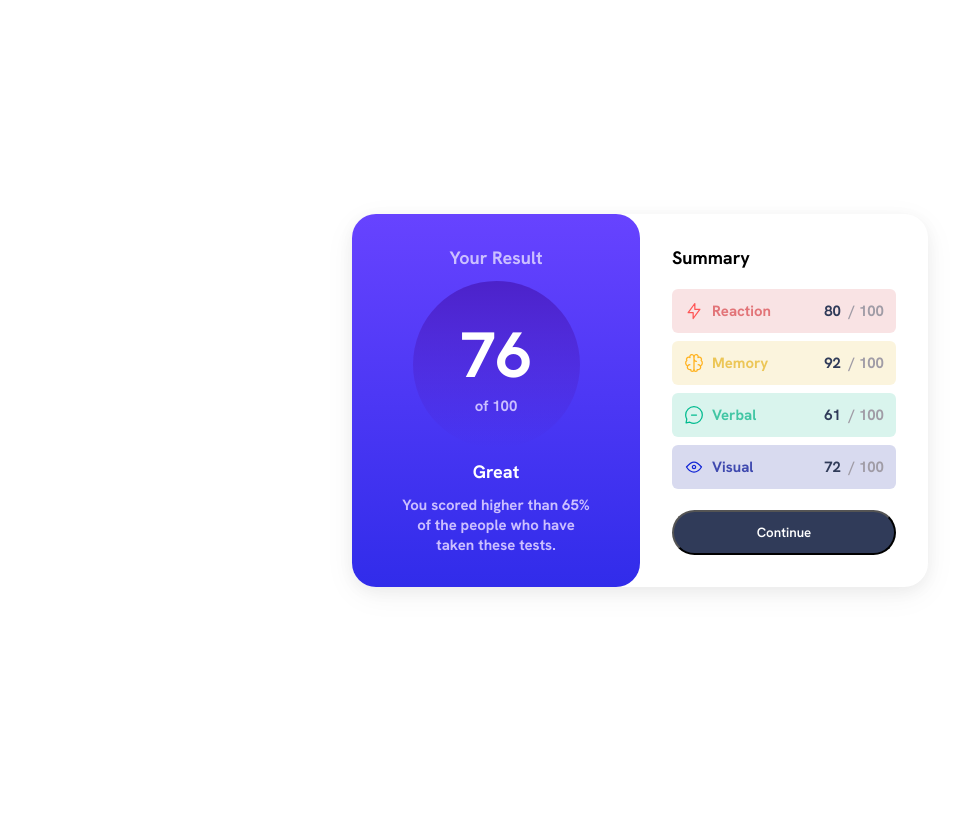
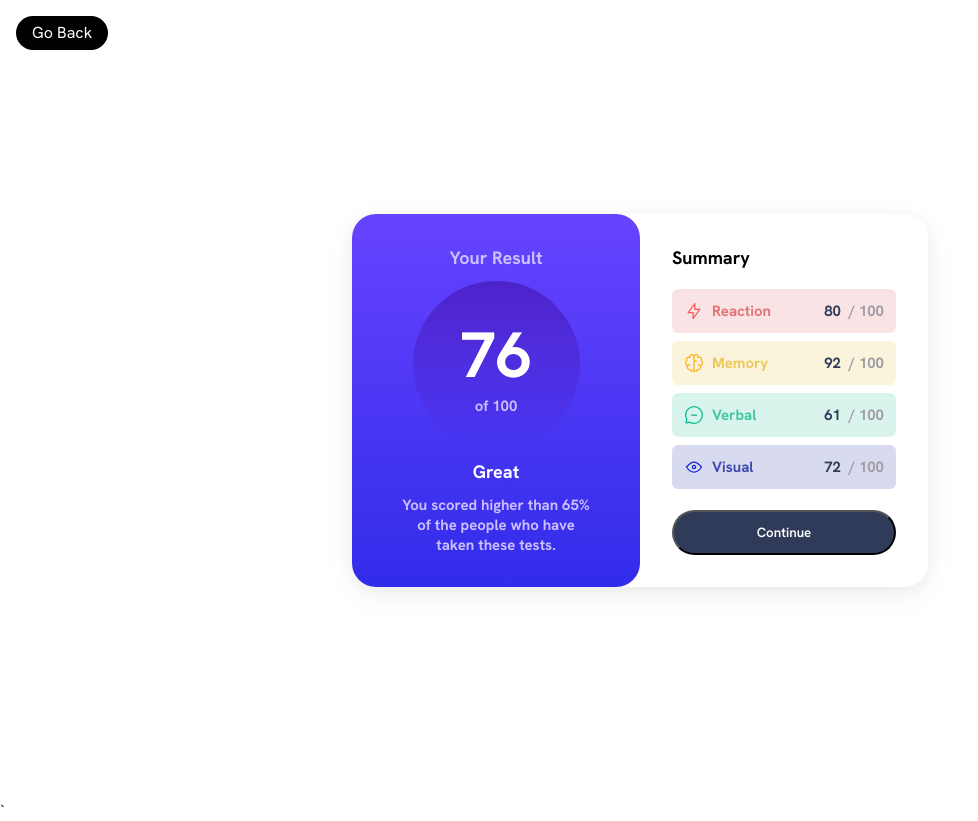
Before and after one commit to Okoli-Ryan/angular-practice, an Angular app: page /frontend-mentor-1 in a window 1280 px wide. Shown: the whole page, without its empty margins (0-978 px from the left). Before the commit the page ends 800 px from the top, so only its background shows below. Built offline with nearby package versions, Linux system fonts and the light colour scheme.

Commit message:
back button

```diff
--- a/src/app/app-routing.module.ts
+++ b/src/app/app-routing.module.ts
@@ -6,8 +6,10 @@ import { FrontendMentorThreeComponent } from './pages/frontend-mentor-three/fron
 import { FrontendMentorFourComponent } from './pages/frontend-mentor-four/frontend-mentor-four.component';
 import { FrontendMentorFiveComponent } from './pages/frontend-mentor-five/frontend-mentor-five.component';
 import { InteractiveRatingComponent } from './pages/interactive-rating/interactive-rating.component';
+import { HomeComponent } from './pages/home/home.component';
 
-const routes: Routes = [
+export const routes: Routes = [
+  {path: '', component: HomeComponent},
   {path: 'frontend-mentor-1', component: FrontendMentorOneComponent},
   {path: 'frontend-mentor-2', component: FrontendMentorTwoComponent},
   {path: 'frontend-mentor-3', component: FrontendMentorThreeComponent},
--- /dev/null
+++ b/src/app/layouts/center-layout/center-layout.component.html
@@ -0,0 +1,2 @@
+<back-button/>
+<div class='center-layout' [style]="{'background-color': bg}"><ng-content/></div>`
--- a/src/app/layouts/center-layout/center-layout.component.scss
+++ b/src/app/layouts/center-layout/center-layout.component.scss
@@ -3,5 +3,5 @@
     align-items: center;
     justify-content: center;
     width: 100vw;
-    height: 100vh;
+    min-height: 100vh;
 }
--- a/src/app/layouts/center-layout/center-layout.component.ts
+++ b/src/app/layouts/center-layout/center-layout.component.ts
@@ -1,11 +1,14 @@
-import { Component } from '@angular/core';
+import { Component, Input } from '@angular/core';
+import { BackButtonComponent } from 'src/app/shared/back-button/back-button.component';
 
 @Component({
   standalone: true,
   selector: 'center-layout',
-  template: `<div class='center-layout'><ng-content/></div>`,
-  styleUrls: ['./center-layout.component.scss']
+  templateUrl: './center-layout.component.html',
+  styleUrls: ['./center-layout.component.scss'],
+  imports: [BackButtonComponent]
 })
 export class CenterLayoutComponent {
 
+  @Input() bg = 'transparent';
 }
--- /dev/null
+++ b/src/app/pages/home/home.component.html
@@ -0,0 +1,5 @@
+<ol>
+    <li *ngFor="let route of currentRoutes">
+        <a [routerLink]="route.path">{{route.path | uppercase}}</a>
+    </li>
+</ol>
--- /dev/null
+++ b/src/app/pages/home/home.component.ts
@@ -0,0 +1,16 @@
+import { CommonModule } from '@angular/common';
+import { Component } from '@angular/core';
+import { RouterModule } from '@angular/router';
+import { routes } from 'src/app/app-routing.module';
+
+@Component({
+  standalone: true,
+  selector: 'app-home',
+  templateUrl: './home.component.html',
+  styleUrls: ['./home.component.scss'],
+  imports: [RouterModule, CommonModule]
+})
+export class HomeComponent{
+
+  currentRoutes = routes
+}
--- /dev/null
+++ b/src/app/shared/back-button/back-button.component.html
@@ -0,0 +1,3 @@
+<a routerLink="../" class="back-button">
+    Go Back
+</a>
--- /dev/null
+++ b/src/app/shared/back-button/back-button.component.scss
@@ -0,0 +1,16 @@
+.back-button {
+    text-decoration: none;
+    box-shadow: rgba(255, 255, 255, 1) 0px 7px 29px 0px;
+    padding: .4rem 1rem;
+    background-color: black;
+    color: white;
+    position: absolute;
+    top: 1rem;
+    left: 1rem;
+    border-radius: 32px;
+    transition: all .2s ease-out;
+}
+
+.back-button:hover {
+    background-color: lighten($color: black, $amount: 30%);
+}
```
Also changed, not shown: src/app/shared/back-button/back-button.component.ts (added, +13 -0 lines), src/app/pages/home/home.component.scss (added).
